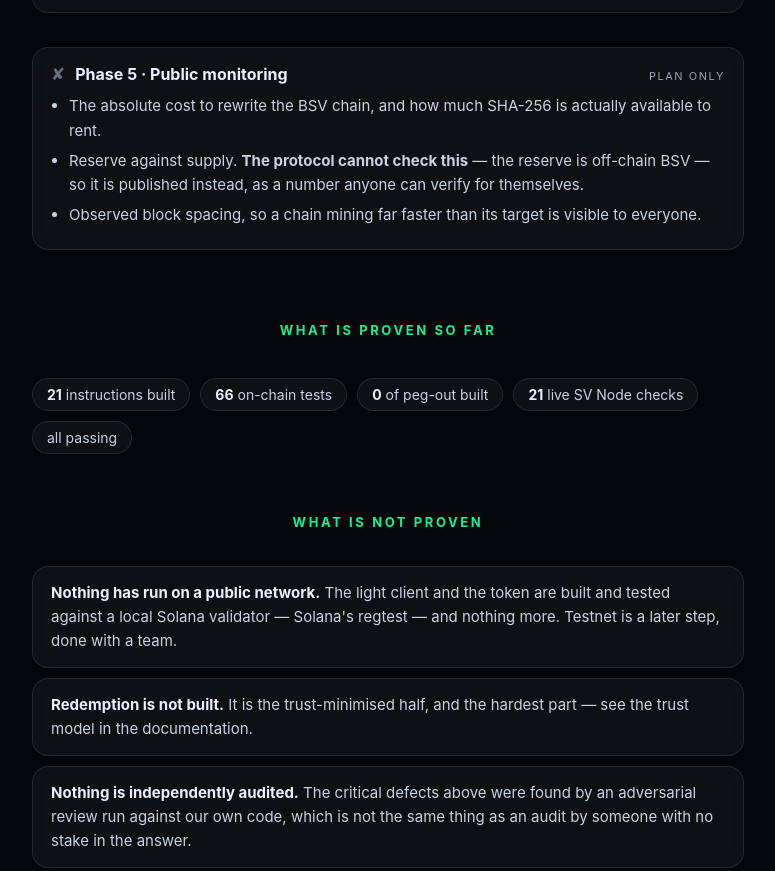
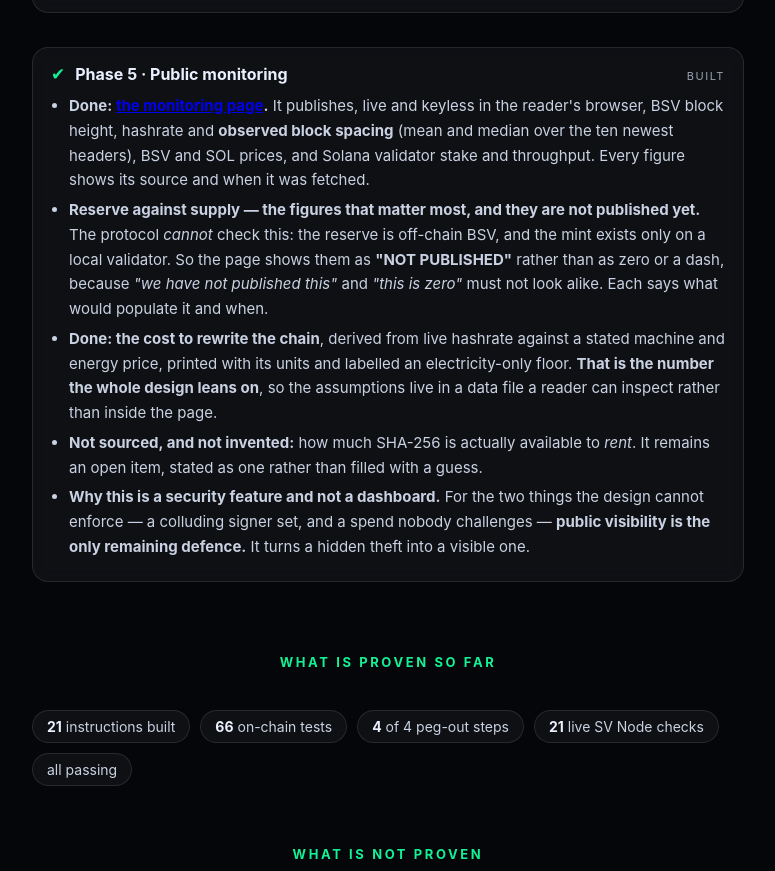
Before and after one commit to solbeam-bot/solbeam, a plain HTML site: page website/status/index.html in a window 1280 px wide. Shown: the part 3951-4822 px from the top of the page, without its empty margins (252-1027 px from the left). Drawn offline with Linux system fonts and the light colour scheme.

Commit message:
Status page: monitoring is built, and the tally was wrong about peg-out
Phase 5 said 'Plan only' and its bullets described monitoring as future work. It is built at
/monitor/, so the phase is marked Built and the bullets describe what it actually does: live
chain and market figures with their sources and fetch times, the reserve-and-supply figures
shown as NOT PUBLISHED rather than as zero, and the cost-to-out-mine estimate derived from live
hashrate against a stated assumption.

And the tally said '0 of peg-out built'. Peg-out has been built since 8513092 -- four handlers,
initiate, cancel, claim and settle -- so that line has been wrong for several commits and I
never looked at it while updating the counts around it. Worth noting: I have been updating the
tally by pattern-matching numbers and never read the words next to them. The instruction count
and the test count were right; the claim beside them was not.

Staged by path.

```diff
--- a/website/status/index.html
+++ b/website/status/index.html
@@ -190,14 +190,16 @@
 
     <div class="phase">
       <div class="phase__head">
-        <span class="phase__mark mark--no" aria-hidden="true">&#10008;</span>
+        <span class="phase__mark mark--ok" aria-hidden="true">&#10004;</span>
         <span class="phase__name">Phase 5 &middot; Public monitoring</span>
-        <span class="phase__state">Plan only</span>
+        <span class="phase__state">Built</span>
       </div>
       <ul>
-        <li>The absolute cost to rewrite the BSV chain, and how much SHA-256 is actually available to rent.</li>
-        <li>Reserve against supply. <strong>The protocol cannot check this</strong> — the reserve is off-chain BSV — so it is published instead, as a number anyone can verify for themselves.</li>
-        <li>Observed block spacing, so a chain mining far faster than its target is visible to everyone.</li>
+        <li><strong>Done: <a href="/monitor/">the monitoring page</a>.</strong> It publishes, live and keyless in the reader's browser, BSV block height, hashrate and <strong>observed block spacing</strong> (mean and median over the ten newest headers), BSV and SOL prices, and Solana validator stake and throughput. Every figure shows its source and when it was fetched.</li>
+        <li><strong>Reserve against supply — the figures that matter most, and they are not published yet.</strong> The protocol <em>cannot</em> check this: the reserve is off-chain BSV, and the mint exists only on a local validator. So the page shows them as <strong>"NOT PUBLISHED"</strong> rather than as zero or a dash, because <em>"we have not published this"</em> and <em>"this is zero"</em> must not look alike. Each says what would populate it and when.</li>
+        <li><strong>Done: the cost to rewrite the chain</strong>, derived from live hashrate against a stated machine and energy price, printed with its units and labelled an electricity-only floor. <strong>That is the number the whole design leans on</strong>, so the assumptions live in a data file a reader can inspect rather than inside the page.</li>
+        <li><strong>Not sourced, and not invented:</strong> how much SHA-256 is actually available to <em>rent</em>. It remains an open item, stated as one rather than filled with a guess.</li>
+        <li><strong>Why this is a security feature and not a dashboard.</strong> For the two things the design cannot enforce — a colluding signer set, and a spend nobody challenges — <strong>public visibility is the only remaining defence.</strong> It turns a hidden theft into a visible one.</li>
       </ul>
     </div>
 
@@ -205,7 +207,7 @@
     <div class="tally">
       <span><b>21</b> instructions built</span>
       <span><b>66</b> on-chain tests</span>
-      <span><b>0</b> of peg-out built</span>
+      <span><b>4</b> of 4 peg-out steps</span>
       <span><b>21</b> live SV&nbsp;Node checks</span>
       <span>all passing</span>
     </div>
```
